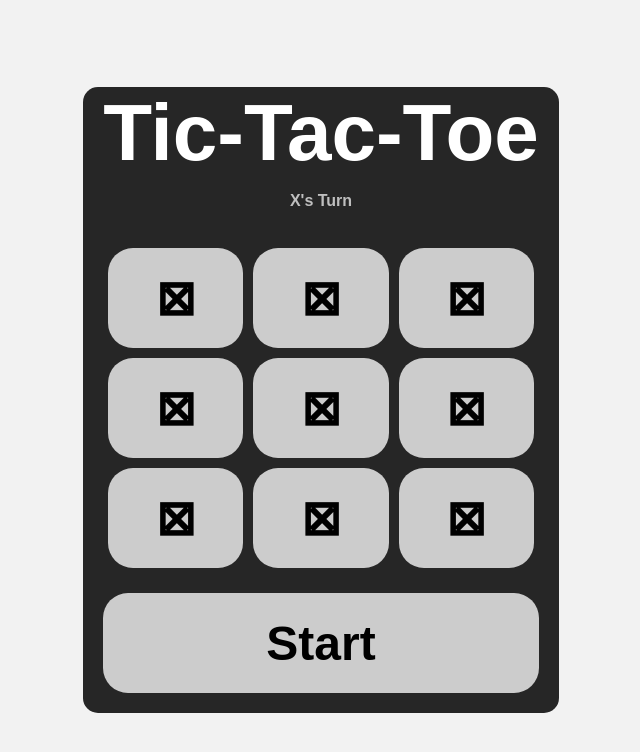
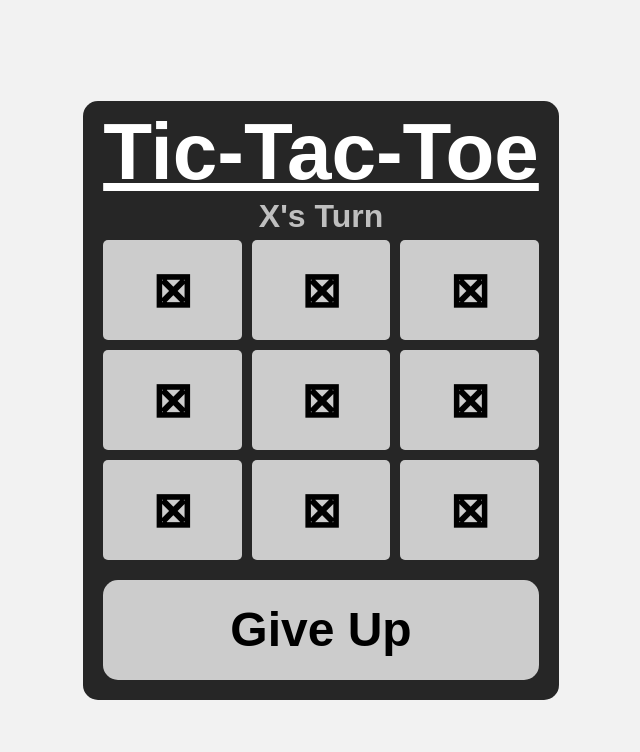
Before and after one commit to Jamescorino8/TicTacToe, a plain HTML site: page index.html in a window 1280 px wide. Both pictures are taken after a click on the button "Start". Shown: the whole page, without its empty margins (319-959 px from the left). Drawn offline with Linux system fonts and the light colour scheme.

Commit message:
Refactor game logic and UI elements for Tic-Tac-Toe functionality

```diff
--- a/index.html
+++ b/index.html
@@ -29,7 +29,7 @@
 
             <div id="operator-container">
                 <button id="startBtn" class="operatorBtn" onclick="start()">Start</button>
-                <button id="endBtn" class="operatorBtn" onclick="win('tie')" hidden>Give Up</button>
+                <button id="endBtn" class="operatorBtn" onclick="end()" hidden>Give Up</button>
             </div>
         </div>
 
--- a/index.js
+++ b/index.js
@@ -1,11 +1,11 @@
 const turnDisplay = document.getElementById('turnDisplay');
+const startBtn = document.getElementById('startBtn');
+const endBtn = document.getElementById('endBtn');
 const winConditions = [[0, 1, 2], [3, 4, 5], [6, 7, 8],
                        [0, 3, 6], [1, 4, 7], [2, 5, 8],
                        [0, 4, 8], [2, 4, 6]];
 
 let board;
-
-// let isRunning = true;
 let xTurn = true;
 
 function cellClick(cellNum) {
@@ -17,20 +17,35 @@ function cellClick(cellNum) {
     currentCell.textContent = board[cellNum];
     currentCell.disabled = true;
 
-    checkWin() ? (turnDisplay.textContent = `${xTurn ? 'X' : 'O'}'s WIN`) : null;
+    isWin();
 
     xTurn = !xTurn;
-    console.log(board);
 }
 
-function checkWin() {
+function isWin() {
     for (const condition of winConditions) {
         const [a, b, c] = condition;
         if (board[a] && board[a] === board[b] && board[a] === board[c]) {
-            return true;
+            end(board[a]);
         }
     }
-    return false;
+    if (board.every(cell => cell !== '')) {
+        end('tie');
+    }
+}
+
+function end(turn) {
+    const disabledBtns = document.querySelectorAll('button:not(:disabled):not(.operatorBtn)');
+    disabledBtns.forEach(btn => btn.disabled = true);
+    if (turn === 'X' || turn === 'O') {
+        turnDisplay.textContent = `${turn}'s Win!`;
+    } else if (turn === 'tie') {
+        turnDisplay.textContent = "It's a tie!";
+    } else {
+        turnDisplay.textContent = "";
+    }
+    startBtn.hidden = false;
+    endBtn.hidden = true;
 }
 
 function start() {
@@ -40,9 +55,13 @@ function start() {
         btn.disabled = false;
     });
 
-    board = ['⊠', '⊠', '⊠',
-             '⊠', '⊠', '⊠',
-             '⊠', '⊠', '⊠'];
+    xTurn = true;
+    board = ['', '', '',
+             '', '', '',
+             '', '', ''];
 
     turnDisplay.textContent = "X's Turn";
+    startBtn.textContent = "Restart";
+    startBtn.hidden = true;
+    endBtn.hidden = false;
 }
--- a/styles.css
+++ b/styles.css
@@ -18,15 +18,18 @@ body {
     color: white;
     font-size: 5rem;
     margin: auto;
-    padding: 0px 20px 0px 20px;
+    padding: 5px 20px 0px 20px;
     overflow: hidden;
     text-align: center;
+    text-decoration: underline;
 }
 
 #turnDisplay {
     color: hsl(0, 0%, 75%);
-    font-size: 1rem;
+    font-size: 2rem;
     text-align: center;
+    margin: 0px 0px 5px 0px;
+
 }
 
 #cells {
@@ -34,12 +37,12 @@ body {
     grid-template-columns: repeat(3, 1fr);
     grid-template-rows: repeat(3, 1fr);
     gap: 10px;
-    padding: 25px;
+    padding: 0px 20px 20px 20px;
 }
 
 button {
     height: 100px;
-    border-radius: 25px;
+    border-radius: 5px;
     font-weight: bold;
     font-size: 3rem;
     background-color: hsl(0, 0%, 80%);
@@ -59,7 +62,7 @@ button:disabled {
     color: initial;
     opacity: 1;
     height: 100px;
-    border-radius: 25px;
+    border-radius: 5px;
     font-weight: bold;
     font-size: 3rem;
     background-color: hsl(0, 0%, 80%);
@@ -73,10 +76,7 @@ button:disabled {
     padding: 0px 20px 20px 20px;
     gap: 10px;
 }
-#startBtn {
+.operatorBtn {
     width: 100%;
+    border-radius: 15px;
 }
-
-#endBtn {
-    width: 100%;
-}
```
